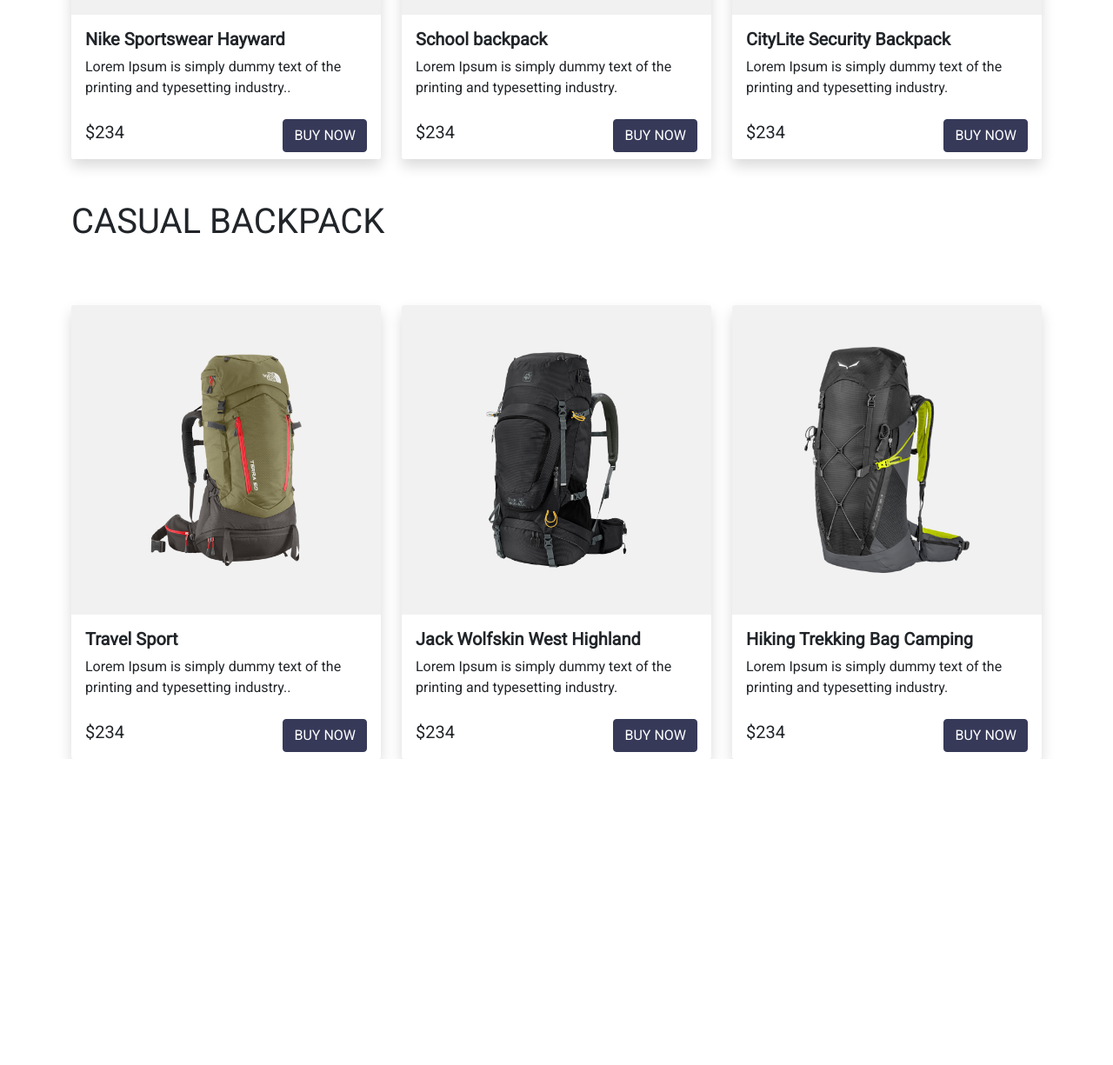
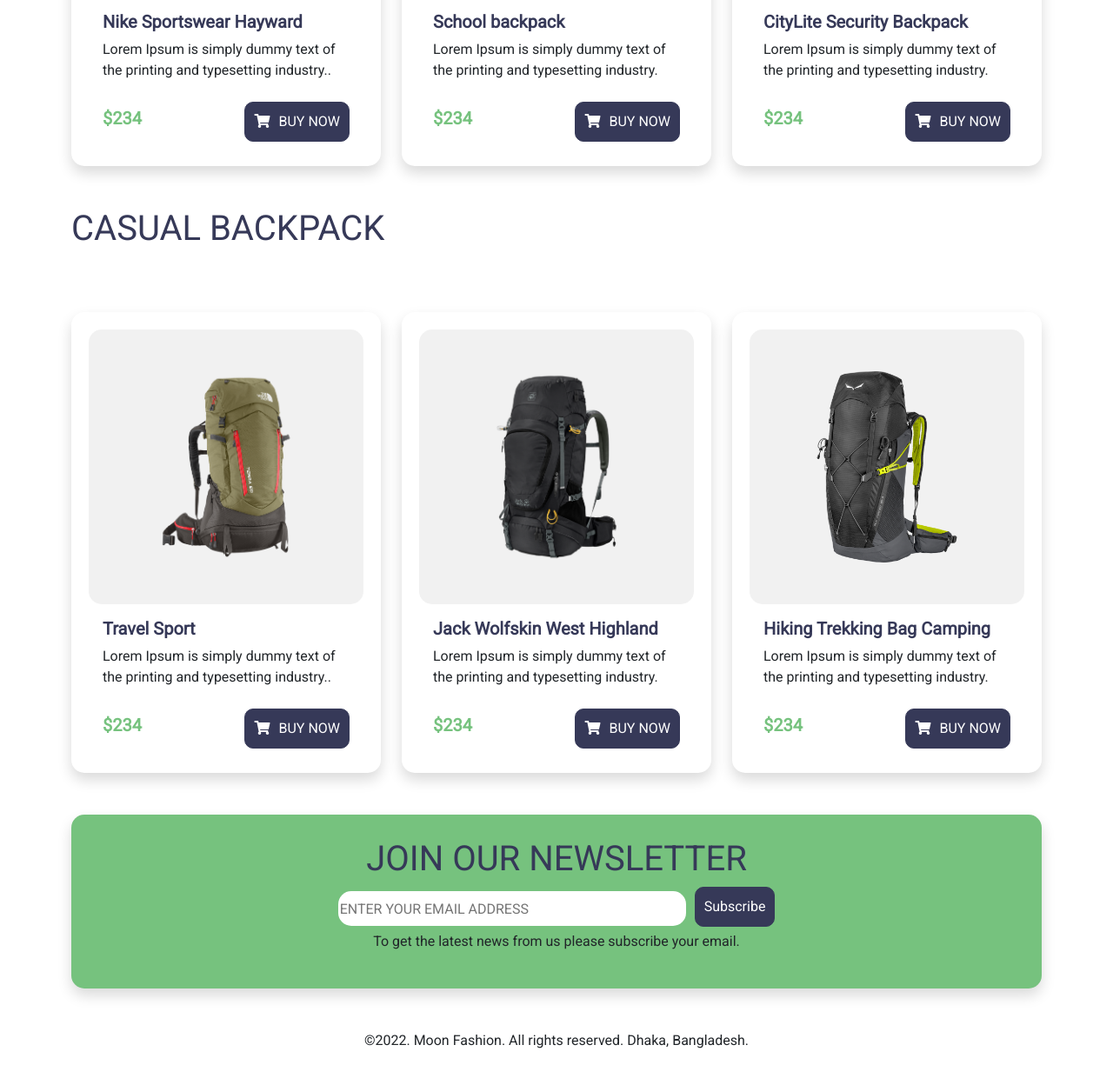
Before and after one commit to aminul7788/backpack-bootstrap, a plain HTML site: page index.html in a window 1280 px wide. Shown: the part 1518-2743 px from the top of the page at 87% size. Before the commit the page ends 2391 px from the top, so only its background shows below. Drawn offline with nearby package versions, Linux system fonts and the light colour scheme.

Commit message:
updated on card, subcribe and footer section

```diff
--- a/index.html
+++ b/index.html
@@ -9,6 +9,7 @@
     <link rel="preconnect" href="https://fonts.googleapis.com">
     <link rel="preconnect" href="https://fonts.gstatic.com" crossorigin>
     <link href="https://fonts.googleapis.com/css2?family=Roboto&display=swap" rel="stylesheet">
+    <link rel="stylesheet" href="https://use.fontawesome.com/releases/v5.12.1/css/all.css" crossorigin="anonymous">
     <link rel="stylesheet" href="style.css">
 </head>
 <body>
@@ -37,7 +38,7 @@
                 <h1><span style="color: #363958;">BACKPACK</span></h1>
                 <h1><span style="color: #76C27E;">MOON</span></h1>
                 <p>Lorem ipsum dolor sit, amet consectetur adipisicing elit. Iusto, pariatur.</p>
-                <button class="btn btn-primary btn-color">BUY NOW</button>
+                <button class="btn btn-primary btn-color"><i class="fas fa-shopping-cart btn-icon"></i>BUY NOW</button>
               </div>
               <div class="col-md-8 d-flex justify-content-around">
                 <img class="img-fluid w-50" src="images/green.png" alt="">
@@ -98,7 +99,7 @@
       </div>
 
       <section class="mt-5">
-        <h1>CASUAL BACKPACK</h1>
+        <h1 style="color: #363958;">CASUAL BACKPACK</h1>
         <div class="row row-cols-1 row-cols-md-3 g-4 mt-5">
           <div class="col">
             <div class="card h-100 shadow bag-card">
@@ -109,8 +110,8 @@
                   printing and typesetting industry..</p>
               </div>
               <div class="card-footer d-flex justify-content-between shop-footer-card align-items-center">
-                <h5>$234</h5>
-                <button class="btn btn-primary btn-color">BUY NOW</button>
+                <h5 class="price">$234</h5>
+                <button class="btn btn-primary btn-color"><i class="fas fa-shopping-cart btn-icon"></i>BUY NOW</button>
               </div>
             </div>
           </div>
@@ -123,8 +124,8 @@
                   printing and typesetting industry.</p>
               </div>
               <div class="card-footer d-flex justify-content-between shop-footer-card align-items-center">
-                <h5>$234</h5>
-                <button class="btn btn-primary btn-color">BUY NOW</button>
+                <h5 class="price">$234</h5>
+                <button class="btn btn-primary btn-color"><i class="fas fa-shopping-cart btn-icon"></i>BUY NOW</button>
               </div>
             </div>
           </div>
@@ -137,8 +138,8 @@
                   printing and typesetting industry.</p>
               </div>
               <div class="card-footer d-flex justify-content-between shop-footer-card align-items-center">
-                <h5>$234</h5>
-                <button class="btn btn-primary btn-color">BUY NOW</button>
+                <h5 class="price">$234</h5>
+                <button class="btn btn-primary btn-color"><i class="fas fa-shopping-cart btn-icon"></i>BUY NOW</button>
               </div>
             </div>
           </div>
@@ -146,7 +147,7 @@
       </section>
 
       <section class="mt-5">
-        <h1>CASUAL BACKPACK</h1>
+        <h1 style="color: #363958;">CASUAL BACKPACK</h1>
         <div class="row row-cols-1 row-cols-md-3 g-4 mt-5">
           <div class="col">
             <div class="card h-100 shadow bag-card">
@@ -157,8 +158,8 @@
                   printing and typesetting industry..</p>
               </div>
               <div class="card-footer d-flex justify-content-between shop-footer-card align-items-center">
-                <h5>$234</h5>
-                <button class="btn btn-primary btn-color">BUY NOW</button>
+                <h5 class="price">$234</h5>
+                <button class="btn btn-primary btn-color"><i class="fas fa-shopping-cart btn-icon"></i>BUY NOW</button>
               </div>
             </div>
           </div>
@@ -171,8 +172,8 @@
                   printing and typesetting industry.</p>
               </div>
               <div class="card-footer d-flex justify-content-between shop-footer-card align-items-center">
-                <h5>$234</h5>
-                <button class="btn btn-primary btn-color">BUY NOW</button>
+                <h5 class="price">$234</h5>
+                <button class="btn btn-primary btn-color"><i class="fas fa-shopping-cart btn-icon"></i>BUY NOW</button>
               </div>
             </div>
           </div>
@@ -185,14 +186,32 @@
                   printing and typesetting industry.</p>
               </div>
               <div class="card-footer d-flex justify-content-between shop-footer-card align-items-center">
-                <h5>$234</h5>
-                <button class="btn btn-primary btn-color">BUY NOW</button>
+                <h5 class="price">$234</h5>
+                <button class="btn btn-primary btn-color"><i class="fas fa-shopping-cart btn-icon"></i>BUY NOW</button>
               </div>
             </div>
           </div>
         </div>
       </section>
+
+      <section class="subscribe mt-5 shadow d-flex align-items-center justify-content-center">
+        <div>
+        <div class="d-flex justify-content-center align-items-center">
+        <h1 style="color: #363958;">JOIN OUR NEWSLETTER</h1>
+       </div>
+        <div class="d-flex justify-content-center align-items-center">
+        <input class="search-box" type="text" placeholder="ENTER YOUR EMAIL ADDRESS">
+        <button class="btn btn-primary btn-color btn-subscribe">Subscribe</button>
+        </div>
+        <div  class="d-flex justify-content-center align-items-center">
+          <p>To get the latest news from us please subscribe your email.</p>
+        </div>
+      </div>
+      </section>
     </main>
+    <footer class="container mt-5">
+      <p class="text-center">©2022. Moon Fashion. All rights reserved. Dhaka, Bangladesh.</p>
+    </footer>
 
     <script src="https://cdn.jsdelivr.net/npm/bootstrap@5.1.3/dist/js/bootstrap.bundle.min.js" integrity="sha384-ka7Sk0Gln4gmtz2MlQnikT1wXgYsOg+OMhuP+IlRH9sENBO0LRn5q+8nbTov4+1p" crossorigin="anonymous"></script>
 </body>
--- a/style.css
+++ b/style.css
@@ -14,6 +14,8 @@ body{
 .btn-color{
     background-color: #363958;
     border-color: #363958;
+    padding: 10px;
+    border-radius: 10px;
 }
 .backpack-card{
     border-radius: 10px;
@@ -24,6 +26,7 @@ body{
 }
 .shop-card{
     background-color: #f1f1f1;
+    border-radius: 15px;
 }
 .shop-footer-card{
     border: 0;
@@ -31,4 +34,32 @@ body{
 }
 .bag-card{
     border: 0;
+    padding: 20px;
+    border-radius: 15px;
 }
+.btn-icon{
+    margin-right: 10px;
+}
+.price{
+    color: #76C27E;
+    font-weight: 900;
+}
+h5{
+    color: #363958;
+    font-weight: 900
+}
+.subscribe{
+    height: 200px;
+    border-radius: 15px;
+    background-color: #76C27E;
+}
+.btn-subscribe{
+    margin-left: 10px;
+    margin-bottom: 5px;
+}
+.search-box{
+    width: 400px;
+    border-radius: 15px;
+    height: 40px;
+    border: 0;
+}
```
